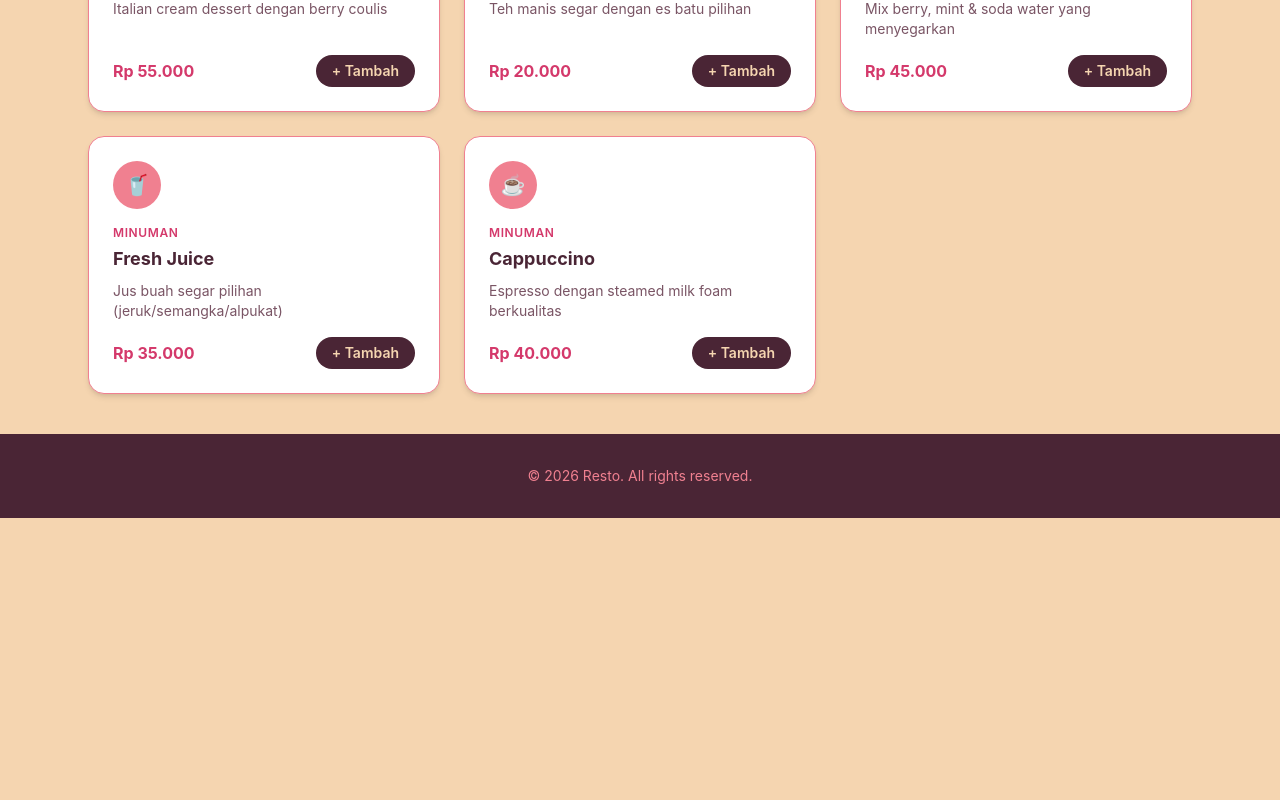
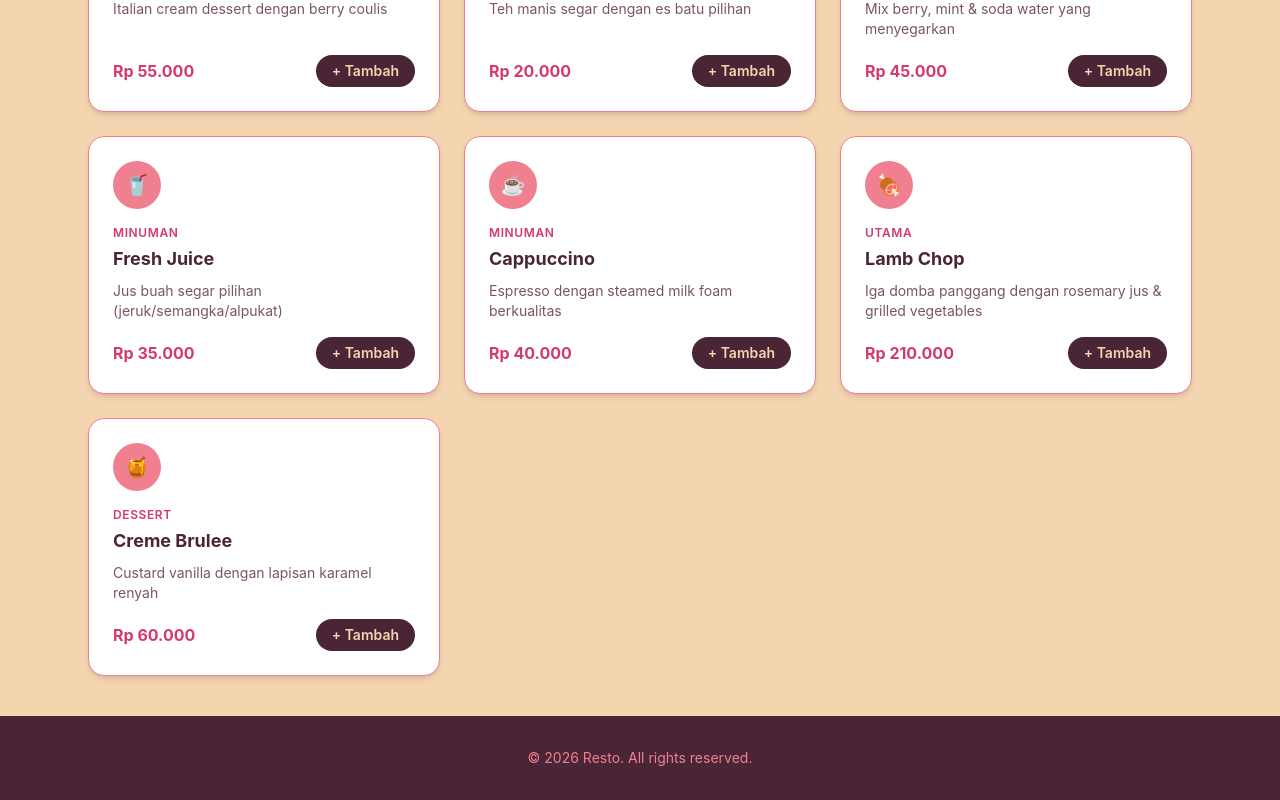
Before and after one commit to nugrahn0123/Preview-Resto, a Next.js app: page /menu in a window 1280 px wide. Shown: the part 1788-2588 px from the top of the page. Before the commit the page ends 2306 px from the top, so only its background shows below. Built offline with nearby package versions, Linux system fonts and the light colour scheme.

Commit message:
feat: tambah menu baru Lamb Chop & Creme Brulee

```diff
--- a/app/data/menu.ts
+++ b/app/data/menu.ts
@@ -16,6 +16,8 @@ export const menuData = [
   { id: 15, name: 'Mocktail Berry',       category: 'Minuman',  price: 45000,  desc: 'Mix berry, mint & soda water yang menyegarkan',              emoji: '🍹' },
   { id: 16, name: 'Fresh Juice',          category: 'Minuman',  price: 35000,  desc: 'Jus buah segar pilihan (jeruk/semangka/alpukat)',            emoji: '🥤' },
   { id: 17, name: 'Cappuccino',           category: 'Minuman',  price: 40000,  desc: 'Espresso dengan steamed milk foam berkualitas',              emoji: '☕' },
+  { id: 18, name: 'Lamb Chop',            category: 'Utama',    price: 210000, desc: 'Iga domba panggang dengan rosemary jus & grilled vegetables', emoji: '🍖' },
+  { id: 19, name: 'Creme Brulee',         category: 'Dessert',  price: 60000,  desc: 'Custard vanilla dengan lapisan karamel renyah',              emoji: '🍯' },
 ]
 
 export const categories = ['Semua', 'Utama', 'Pembuka', 'Dessert', 'Minuman']
```
